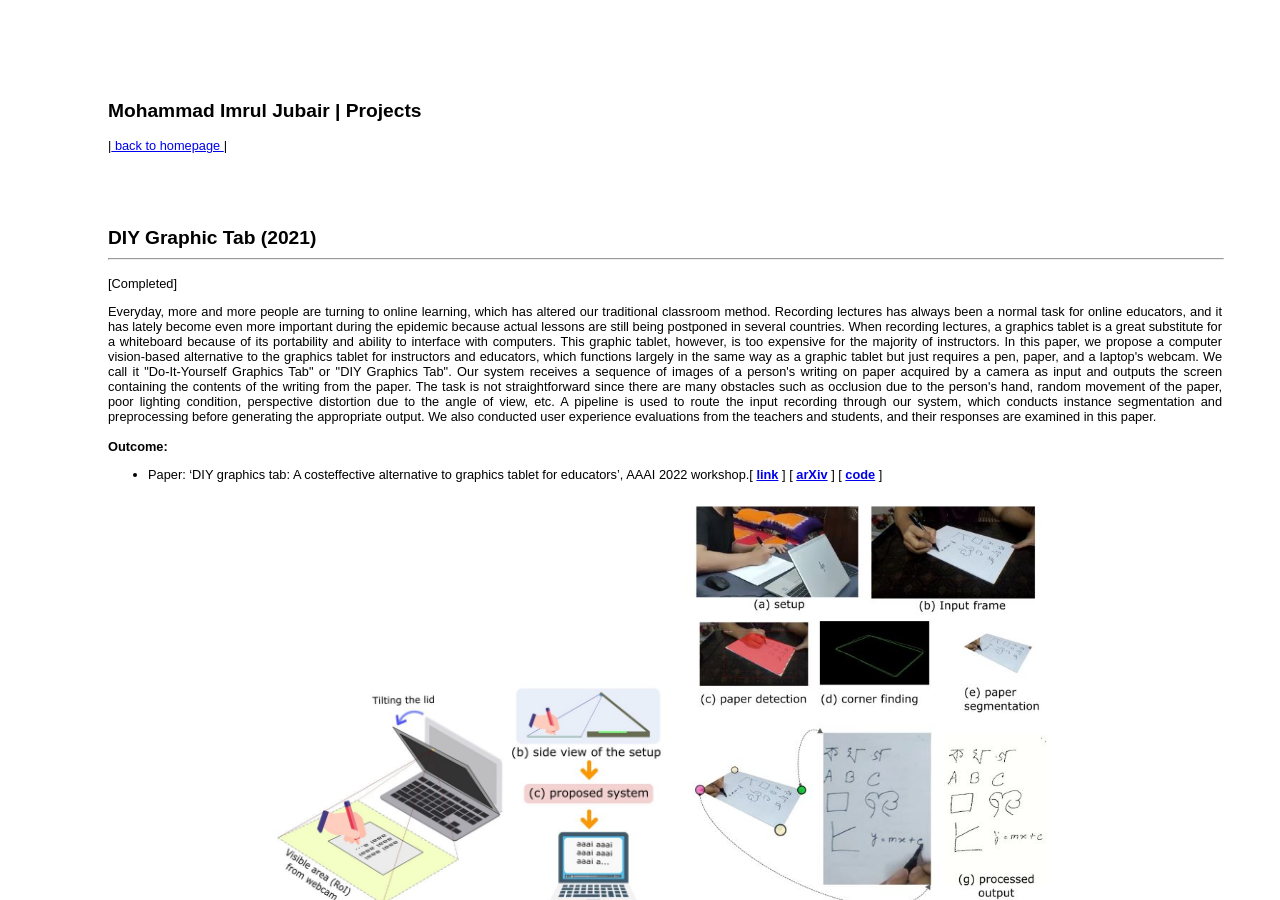
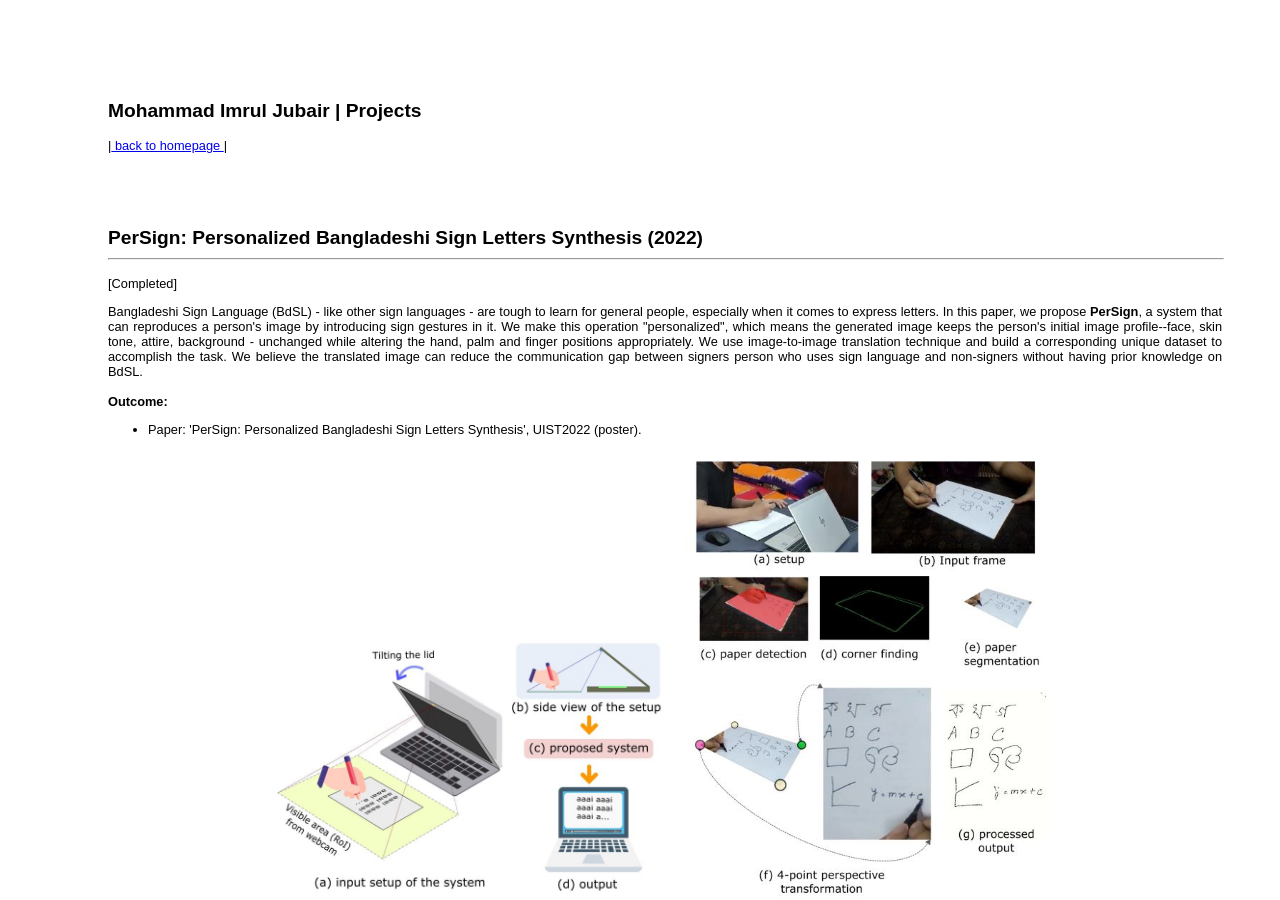
Before and after one commit to imruljubair/imruljubair.github.io, a Jekyll site: the page project/project-page.html, which Jekyll copies as it is, in a window 1280 px wide and 900 px high. Built offline with Jekyll 4.4.1, drawn with Linux system fonts in a browser that asks for light colours; some of the changed text lies outside the part shown.

Commit message:
projects

```diff
--- a/project/project-page.html
+++ b/project/project-page.html
@@ -25,6 +25,34 @@ div {
   <br>
   <br>
   <br>
+  <a name="persign"></a>
+  <h2> PerSign: Personalized Bangladeshi Sign Letters Synthesis (2022) <hr style="width:100%;text-align:left;margin-left:0"> </h2>
+  <p class="lead"> [Completed] </p>
+  <p class="lead" >
+
+    Bangladeshi Sign Language (BdSL) - like other sign languages - are tough to learn for general people, especially when it comes to express letters. In this paper, we propose <strong>PerSign</strong>, a system that can reproduces a person's image by introducing sign gestures in it. We make this operation "personalized", which means the generated image keeps the person's initial image profile--face, skin tone, attire, background - unchanged while altering the hand, palm and finger positions appropriately. We use image-to-image translation technique and build a corresponding unique dataset to accomplish the task. We believe the translated image can reduce the communication gap between signers person who uses sign language and non-signers without having prior knowledge on BdSL.
+<!--<br><br>
+   <strong>Student collaborators:</strong> Tashfiq, Jamy, Yousuf & Foisal.-->
+
+   <br>
+   <br>
+   <strong>Outcome:</strong>
+   <br>
+<ul>
+  <li>Paper: 'PerSign: Personalized Bangladeshi Sign Letters Synthesis', UIST2022 (poster).</li>
+  </ul>
+
+</p>
+<p align="center">
+   <img src="material/tab2.JPG" height ="300"> <img src="material/tab3.JPG" height ="480">
+  <br>
+   <iframe width="560" height="315" src="https://www.youtube.com/embed/3FhcmeKcWqE" title="YouTube video player" frameborder="0" allow="accelerometer; autoplay; clipboard-write; encrypted-media; gyroscope; picture-in-picture" allowfullscreen></iframe>
+   <iframe width="560" height="315" src="https://www.youtube.com/embed/rkcHIDOOoKQ" title="YouTube video player" frameborder="0" allow="accelerometer; autoplay; clipboard-write; encrypted-media; gyroscope; picture-in-picture" allowfullscreen></iframe>
+</p>
+  <br>
+  <br>
+  <br>
+  <br>
   <a name="tab"></a>
   <h2> DIY Graphic Tab (2021) <hr style="width:100%;text-align:left;margin-left:0"> </h2>
   <p class="lead"> [Completed] </p>
@@ -39,8 +67,9 @@ div {
    <strong>Outcome:</strong>
    <br>
 <ul>
-  <li>Paper: ‘DIY graphics tab: A cost­effective alternative to graphics tablet for educators’, AAAI 2022 workshop.[ <a href="http://ai4ed.cc/workshops/aaai2022#:~:text=DIY%20Graphics%20Tab%3A%20A%20Cost%2DEffective%20Alternative%20to%20Graphics%20Tablet%20for%20Educators" ; style="font-weight:bold">link</a> ] [ <a href="https://arxiv.org/abs/2112.03269"; style="font-weight:bold">arXiv</a> ] [ <a href="https://github.com/Arafat-yousuf/DIY-Graphic-Tab_Mask-RCNN"; style="font-weight:bold">code</a> ]
-  </li>
+  <li>Paper: 'DIY graphics tab: A cos­t effective alternative to graphics tablet for educators', AAAI 2022 workshop.[ <a href="http://ai4ed.cc/workshops/aaai2022#:~:text=DIY%20Graphics%20Tab%3A%20A%20Cost%2DEffective%20Alternative%20to%20Graphics%20Tablet%20for%20Educators" ; style="font-weight:bold">link</a> ] [ <a href="https://arxiv.org/abs/2112.03269"; style="font-weight:bold">arXiv</a> ] [ <a href="https://github.com/Arafat-yousuf/DIY-Graphic-Tab_Mask-RCNN"; style="font-weight:bold">code</a> ]
+  </li><br>
+  <li>Paper: 'DIY graphics tab: A cos­t effective alternative to graphics tablet for educators', UIST2022 (poster).
   </ul>
 
 </p>
@@ -98,7 +127,7 @@ div {
 <strong>Outcome:</strong>
 <br>
 <ul>
-<li>Paper: ‘Jamdani Motif Generation using Conditional GAN’, ICCIT 2020.[ <a href="https://ieeexplore.ieee.org/document/9392654" ; style="font-weight:bold">link</a> ] [ <a href="material/jam.pdf"; style="font-weight:bold">slides</a> ] [ <a href="https://github.com/raihan-tanvir/generative-jamdani"; style="font-weight:bold">supplementary materials</a> ]
+<li>Paper: 'Jamdani Motif Generation using Conditional GAN', ICCIT 2020.[ <a href="https://ieeexplore.ieee.org/document/9392654" ; style="font-weight:bold">link</a> ] [ <a href="material/jam.pdf"; style="font-weight:bold">slides</a> ] [ <a href="https://github.com/raihan-tanvir/generative-jamdani"; style="font-weight:bold">supplementary materials</a> ]
 </li><br>
 <li>Selected for Bangladesh Hi-Tech Park Authority & IEB's <a href="https://www.unibatorbd.org/results/#:~:text=Jamdani%20motif%20generation%20using%20conditional%20generative%20adversarial%20network"><strong>UNIBATOR</strong></a> program</li> <br>
 <li>Featured in the news portal - <strong>United News Bangladesh (UNB)</strong> <a href="https://unb.com.bd/m/category/Tech/generative-jamdani-a-trailblazing-research-on-jamdani-motif-generation-by-aust-students/96110?fbclid=IwAR1-iMzywgOnlkaFluTXSq5nFNUae1KcUHt6HkMgE2he-LIPc7pVKPVvvBA">[see here]</a>.</li>
```
Also changed, not shown: _includes/projects.html (+4 -3 lines).
